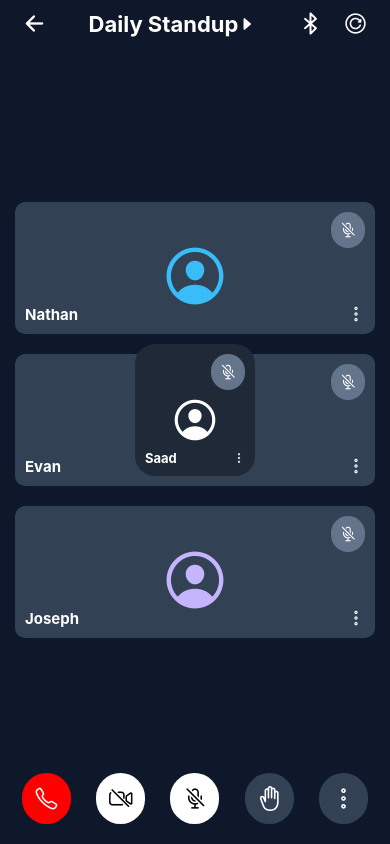
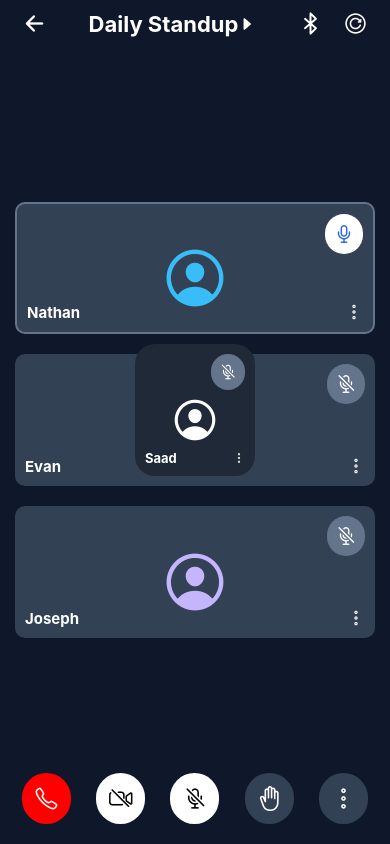
Before and after one commit to saadsiddiqui07/expo-google-meet, a React Native app: screen / in a window 390 px wide. Built offline with nearby package versions, Linux system fonts and the light colour scheme.

Commit message:
add: People component and refactor code

```diff
--- a/App.tsx
+++ b/App.tsx
@@ -42,21 +42,28 @@ export default function App() {
     })
     .onFinalize((event) => {
       if (
-        event.translationY > height * 0.1 &&
+        event.translationY > containerHeight * 0.1 &&
+        event.translationX > width * 0.1
+      ) {
+        // RIGHT BOTTOM
+        translateY.value = withSpring(containerHeight * 0.3);
+        translateX.value = withSpring(width * 0.3);
+      } else if (
+        event.translationY > containerHeight * 0.1 &&
         event.translationX < -width * 0.1
       ) {
         // LEFT BOTTOM
         translateY.value = withSpring(containerHeight * 0.3);
         translateX.value = withSpring(-width * 0.3);
       } else if (
-        event.translationY < -height * 0.1 &&
+        event.translationY < -containerHeight * 0.1 &&
         event.translationX > width * 0.1
       ) {
         // RIGHT TOP
         translateY.value = withSpring(-containerHeight * 0.4);
         translateX.value = withSpring(width * 0.3);
       } else if (
-        event.translationY < -height * 0.1 &&
+        event.translationY < -containerHeight * 0.1 &&
         event.translationX < -width * 0.1
       ) {
         // LEFT TOP
@@ -64,8 +71,8 @@ export default function App() {
         translateX.value = withSpring(-width * 0.3);
       } else {
         // DEFAULT POSITION
-        translateY.value = withSpring(containerHeight * 0.3);
-        translateX.value = withSpring(width * 0.3);
+        translateY.value = withSpring(0);
+        translateX.value = withSpring(0);
       }
     });
 
--- a/components/MeetView.tsx
+++ b/components/MeetView.tsx
@@ -21,7 +21,12 @@ const MeetView = () => {
         data={DATA}
         keyExtractor={(item) => `${item.id}`}
         renderItem={({ item, index }) => (
-          <People key={index} name={item.name} color={item.color} />
+          <People
+            key={index}
+            name={item.name}
+            color={item.color}
+            speaking={item.speaking}
+          />
         )}
       />
     </View>
--- a/components/People.tsx
+++ b/components/People.tsx
@@ -3,20 +3,32 @@ import React from "react";
 import { Ionicons } from "@expo/vector-icons";
 import { height, width } from "../constants";
 
-const People = ({ name, color }: { name: string; color: string }) => {
+const People = ({
+  name,
+  color,
+  speaking,
+}: {
+  name: string;
+  color: string;
+  speaking?: boolean;
+}) => {
   return (
-    <View style={styles.main}>
+    <View style={speaking ? styles.active : styles.main}>
       <TouchableOpacity
         activeOpacity={0.8}
         style={{
-          backgroundColor: "#64748b",
+          backgroundColor: speaking ? "white" : "#64748b",
           padding: 8,
           borderRadius: 999,
           alignSelf: "center",
           marginLeft: "auto",
         }}
       >
-        <Ionicons name="mic-off-outline" size={18} color={"white"} />
+        <Ionicons
+          name={speaking ? "mic-outline" : "mic-off-outline"}
+          size={22}
+          color={speaking ? "#2563eb" : "white"}
+        />
       </TouchableOpacity>
       <View
         style={{
@@ -55,4 +67,14 @@ const styles = StyleSheet.create({
     width: width * 0.45,
     marginTop: 20,
   },
+  active: {
+    backgroundColor: "#334155",
+    padding: 10,
+    borderRadius: 10,
+    height: height * 0.22,
+    width: width * 0.45,
+    marginTop: 20,
+    borderWidth: 2,
+    borderColor: "#64748b",
+  },
 });
--- a/constants.ts
+++ b/constants.ts
@@ -21,6 +21,7 @@ export const DATA = [
     id: 1,
     name: "Nathan",
     color: "#38bdf8",
+    speaking: true,
   },
   {
     id: 2,
```
